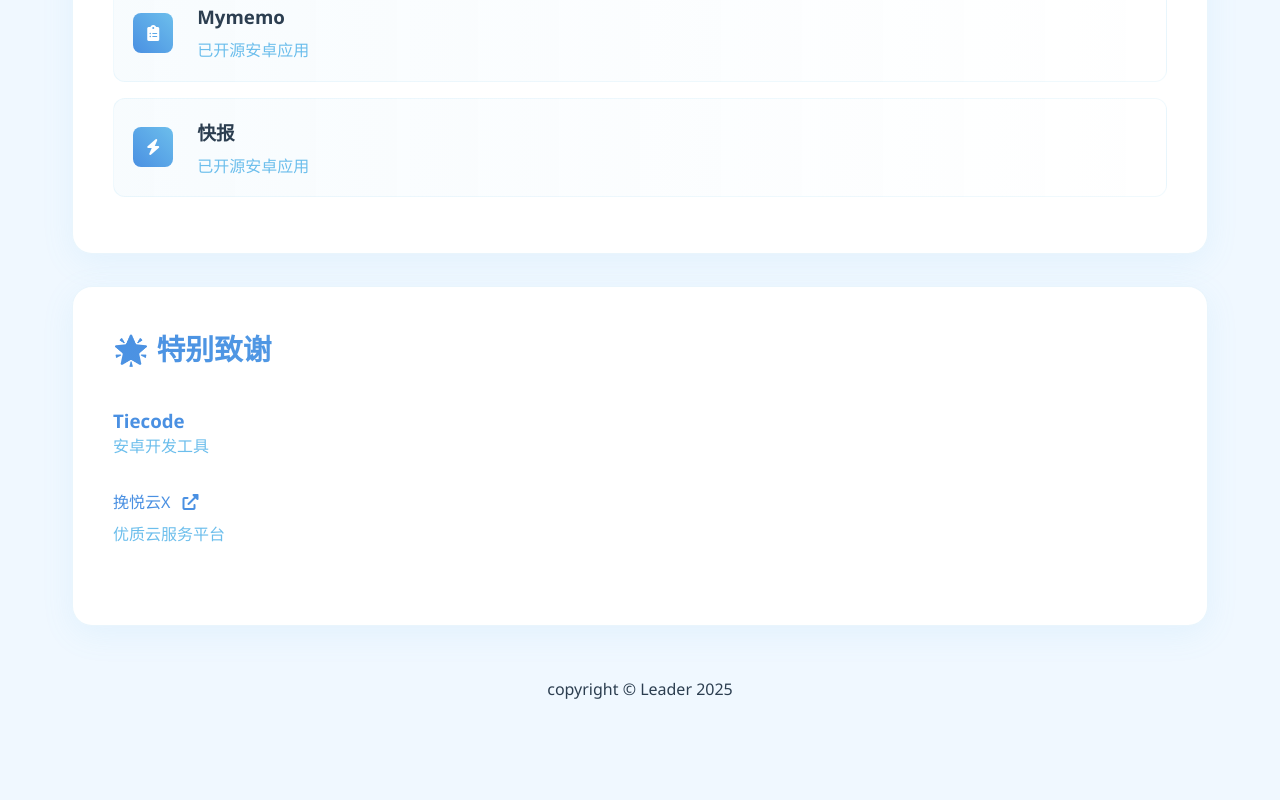
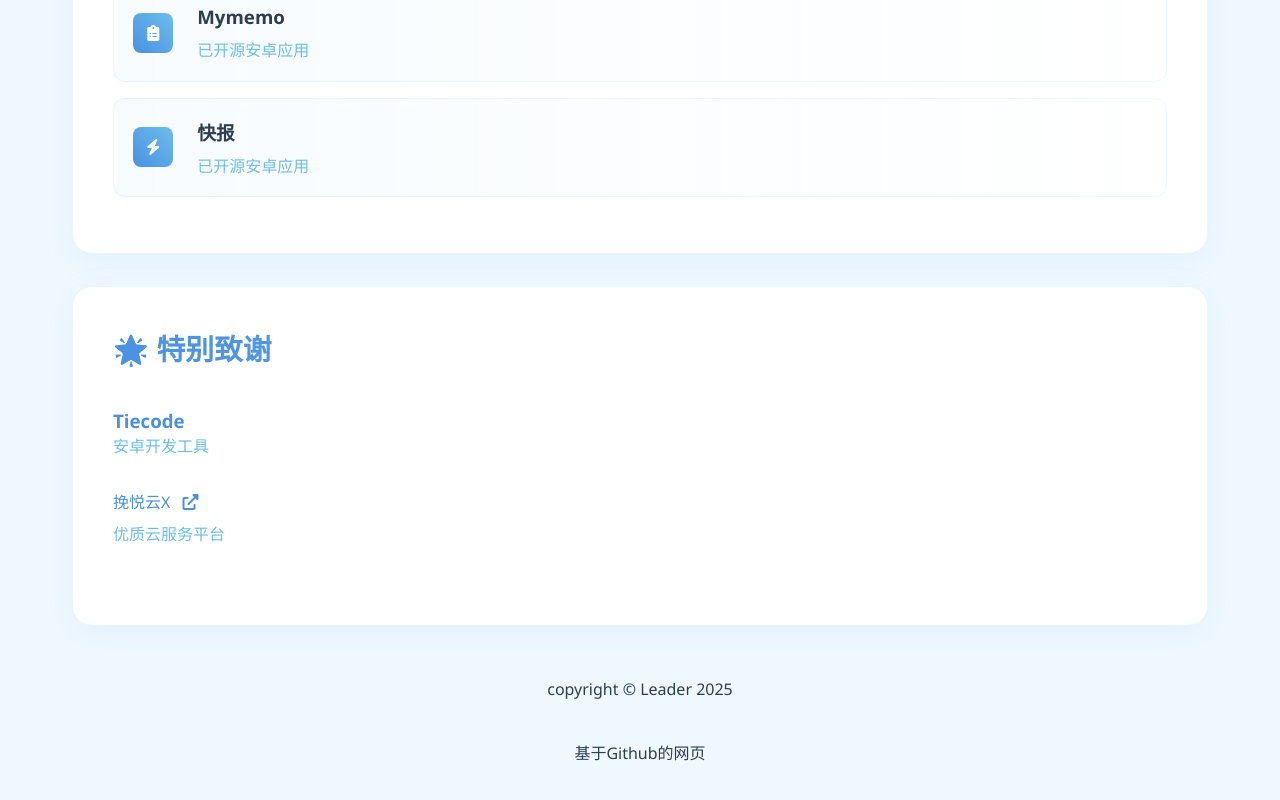
Before and after one commit to Leadercns/Leader, a plain HTML site: page index.html in a window 1280 px wide. Shown: the part 987-1787 px from the top of the page. Before the commit the page ends 1739 px from the top, so only its background shows below. Drawn offline with Linux system fonts and the light colour scheme; no server answers.

Commit message:
更新 index.html
优化UI，喵喵喵

```diff
--- a/index.html
+++ b/index.html
@@ -273,6 +273,11 @@
             copyright &copy; Leader 2025
         </div>
 
+
+        <div style="text-align: center; padding: 20px;">
+            基于Github的网页
+        </div>
+
     </div>
 
     <script>
```
